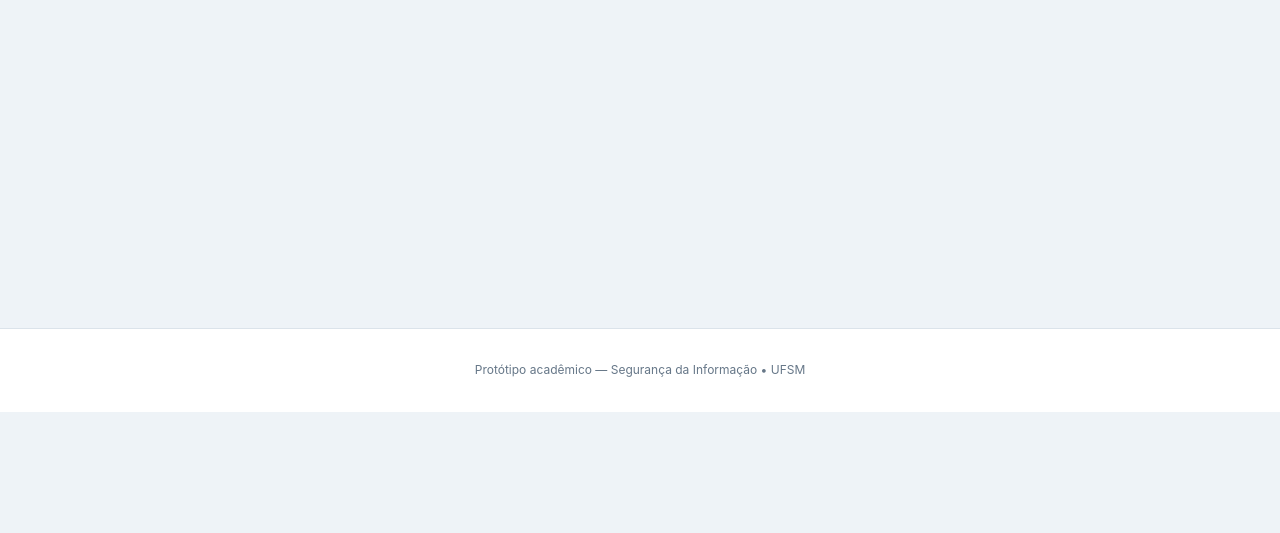
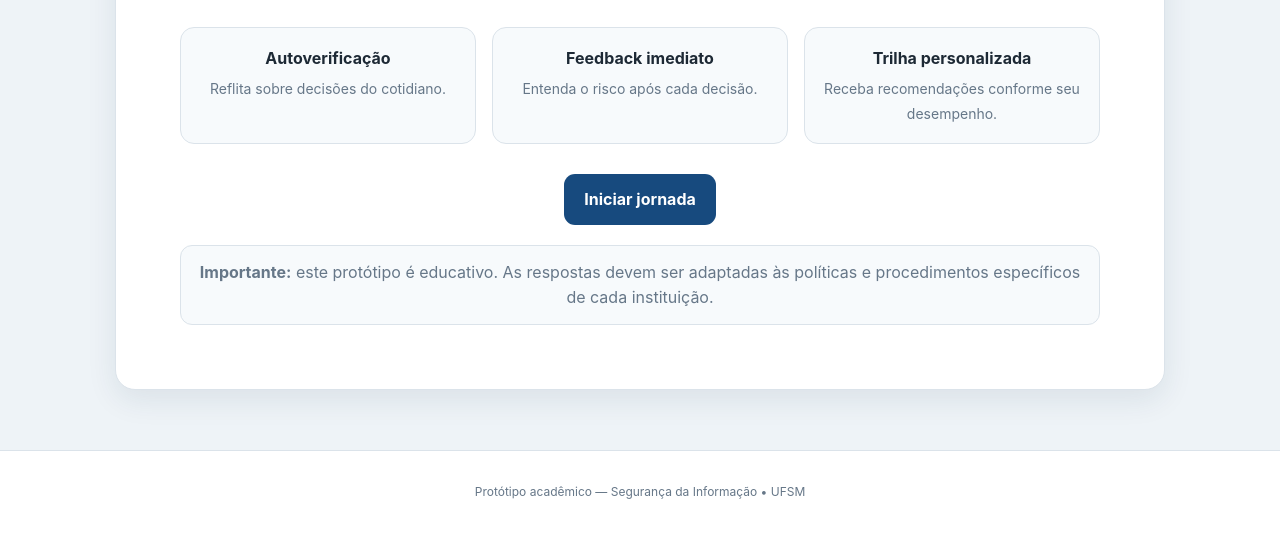
Before and after one commit to kakaferreiramarques-bit/jornada-seguranca-municipal, a plain HTML site: page index.html in a window 1280 px wide. Shown: the part 406-939 px from the top of the page. Before the commit the page ends 818 px from the top, so only its background shows below. Drawn offline with Linux system fonts and the light colour scheme; files that its build step writes are made by us from their sources.

Commit message:
index.html

```diff
--- a/index.html
+++ b/index.html
@@ -5,7 +5,7 @@
     <meta name="viewport" content="width=device-width, initial-scale=1.0">
     <meta name="description" content="Protótipo de roteiro gamificado para autoverificação de práticas de segurança da informação.">
     <title>Jornada de Segurança da Informação</title>
-    <link rel="stylesheet" href="css/estilo.css">
+    <link rel="stylesheet" href="estilo.css">
 </head>
 <body>
     <header class="topbar">
@@ -30,6 +30,6 @@
         <p>Protótipo acadêmico — Segurança da Informação • UFSM</p>
     </footer>
 
-    <script src="js/app.js"></script>
+    <script src="app.js"></script>
 </body>
 </html>
```
